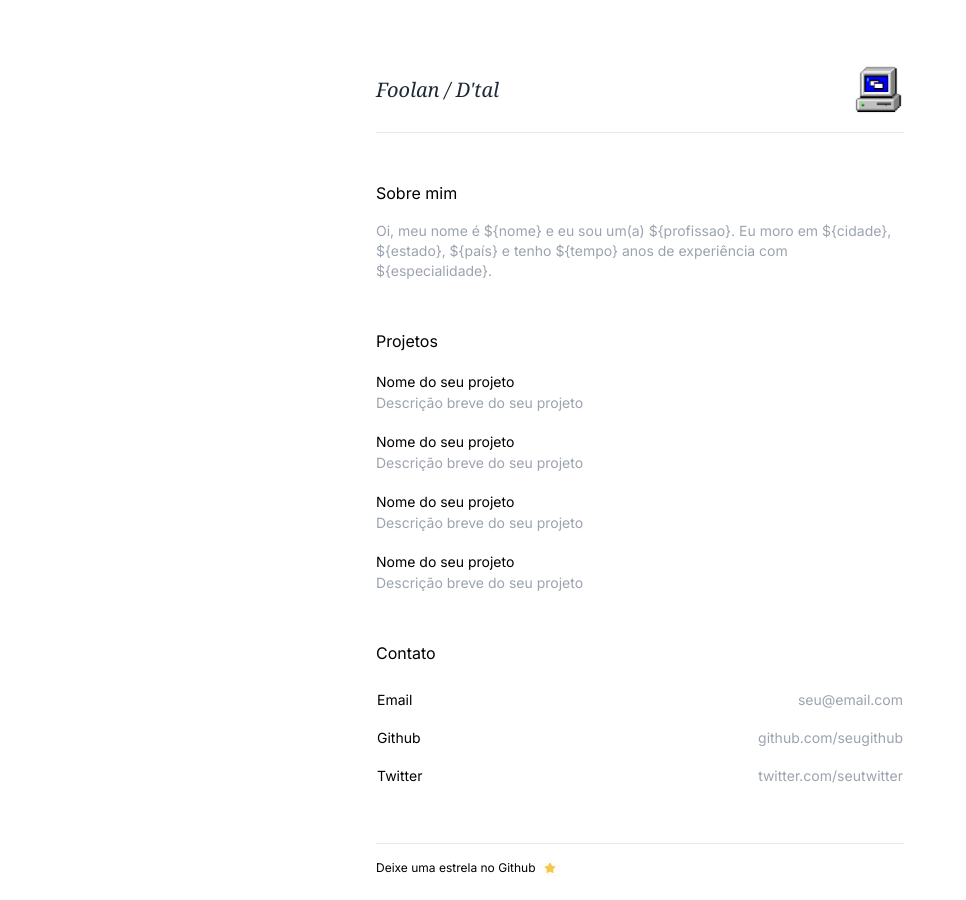
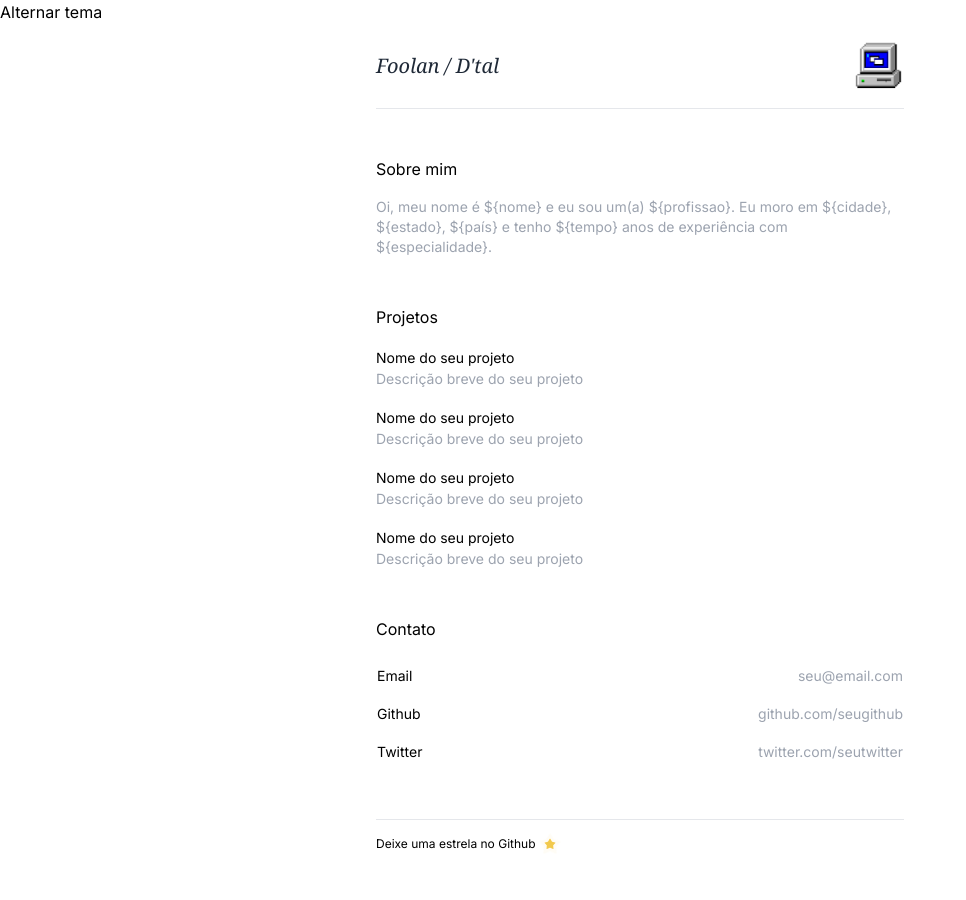
Before and after one commit to ericviana/foolan, a Next.js app: page / in a window 1280 px wide. Shown: the whole page, without its empty margins (0-966 px from the left). After the commit the page ends 876 px from the top, so only its background shows below. Built offline with nearby package versions, Linux system fonts and the light colour scheme.

Commit message:
creates dark mode logic and theme switcher

```diff
--- a/app/page.tsx
+++ b/app/page.tsx
@@ -1,8 +1,11 @@
+'use client'
 import Contato from '@/components/Contato';
 import Cabecalho from '@/components/Cabecalho';
 import Sobre from '@/components/Sobre';
 import Projetos from '@/components/Projetos';
 import Footer from '@/components/Footer';
+import { BotaoTema } from '@/components/BotaTema';
+import { useState } from 'react';
 
 export const metadata = {
   title: 'Foolan D\'tal',
@@ -13,9 +16,14 @@ export const metadata = {
 }
 
 export default function Home() {
+  const [tema, setTema] = useState(localStorage.tema || 'light');
+
   return (
-    <div className='max-w-xl mx-auto mt-10 p-6'>
-      <main className=''>
+    <div className={tema}>
+      <BotaoTema temaHooks={[tema, setTema]} />
+      <div className='dark:bg-blue-400 min-h-screen'>
+        <div className='max-w-xl mx-auto pt-10 p-6'>
+          <main>
             <Cabecalho />
             <hr className='border-gray-200' />
             <Sobre />
@@ -25,5 +33,7 @@ export default function Home() {
             <Footer />
           </main>
         </div>
+      </div>
+    </div>
   );
 }
--- /dev/null
+++ b/components/BotaTema.tsx
@@ -0,0 +1,27 @@
+import { Dispatch, SetStateAction, useState } from "react";
+
+type Temas = 'dark' | 'light';
+
+type BotaoTemaProps = {
+  temaHooks: [Temas, Dispatch<SetStateAction<Temas>>];
+};
+
+export const BotaoTema = (props: BotaoTemaProps) => {
+  const [tema, setTema] = props.temaHooks;
+
+  function alternarTema() {
+    const temaOposto = tema === "dark" ? "light" : "dark";
+    localStorage.tema = temaOposto;
+    setTema(temaOposto);
+  }
+
+  return (
+    <button
+      aria-label={`Troca tema do site para ${tema === "dark" ? "escuro" : "claro"}`}
+      onClick={alternarTema}
+      className="fixed"
+    >
+      Alternar tema
+    </button>
+  );
+};
--- a/tailwind.config.js
+++ b/tailwind.config.js
@@ -1,5 +1,6 @@
 /** @type {import('tailwindcss').Config} */
 module.exports = {
+  darkMode: 'class',
   content: [
     './pages/**/*.{js,ts,jsx,tsx,mdx}',
     './components/**/*.{js,ts,jsx,tsx,mdx}',
```
Lines whose indentation alone changed are shown as unchanged.
